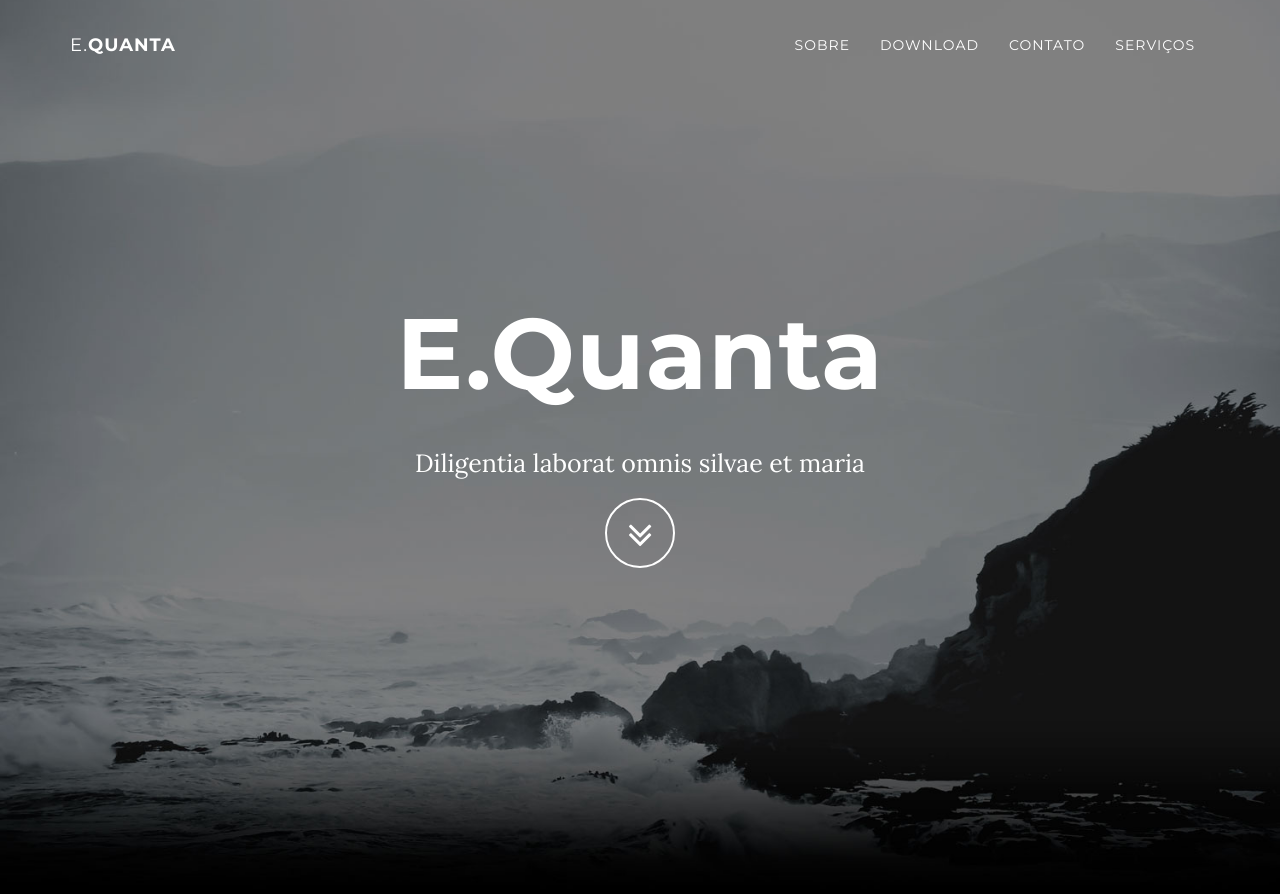
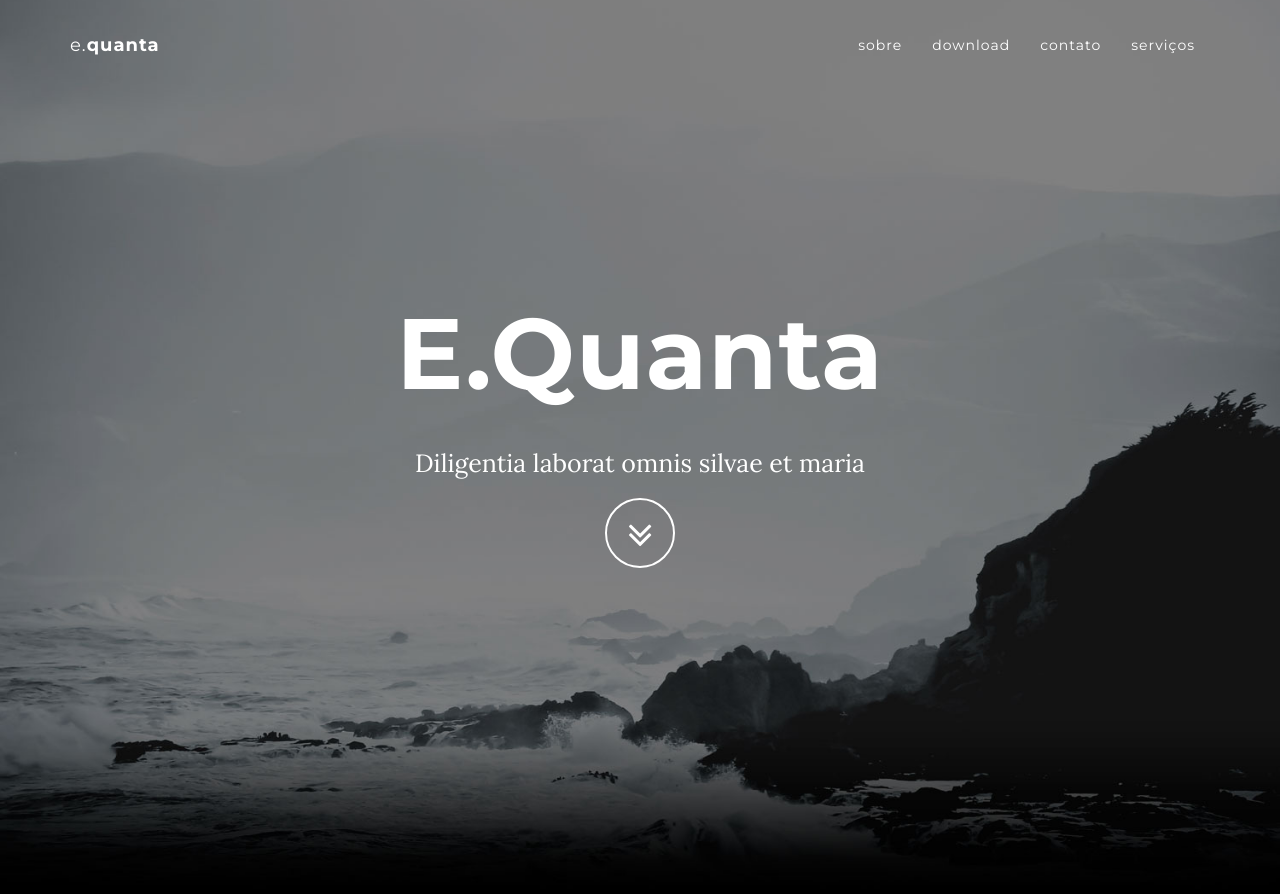
Before and after one commit to leroy1977/eQ, a Jekyll site: the page built from index.html, in a window 1280 px wide and 900 px high. Shown: the top 894 px of the window. Built offline with Jekyll 4.4.1, drawn with Linux system fonts in a browser that asks for light colours.

Commit message:
Update grayscale.css

```diff
--- a/_includes/css/grayscale.css
+++ b/_includes/css/grayscale.css
@@ -64,7 +64,7 @@ a:focus {
 .navbar-custom {
     margin-bottom: 0;
     border-bottom: 1px solid rgba(255,255,255,.3);
-    text-transform: uppercase;
+    text-transform: lowercase;
     font-family: Montserrat,"Helvetica Neue",Helvetica,Arial,sans-serif;
     background-color: {{ site.color.primary-dark }};
 }
@@ -286,7 +286,7 @@ a:focus {
 }
 
 .btn {
-    text-transform: capitalize;
+    text-transform: uppercase;
     font-family: Montserrat,"Helvetica Neue",Helvetica,Arial,sans-serif;
     font-weight: 400;
     -webkit-transition: all .3s ease-in-out;
```
